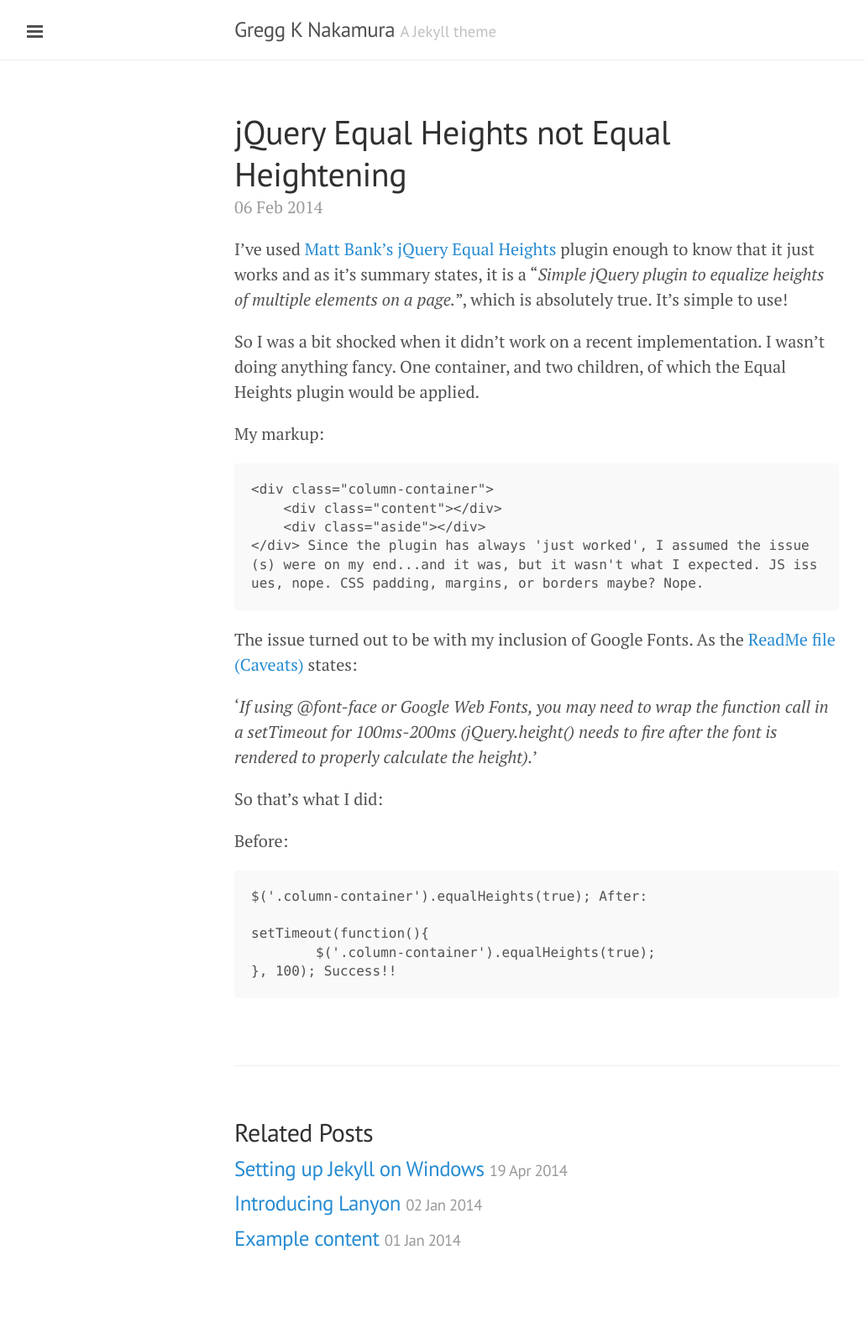
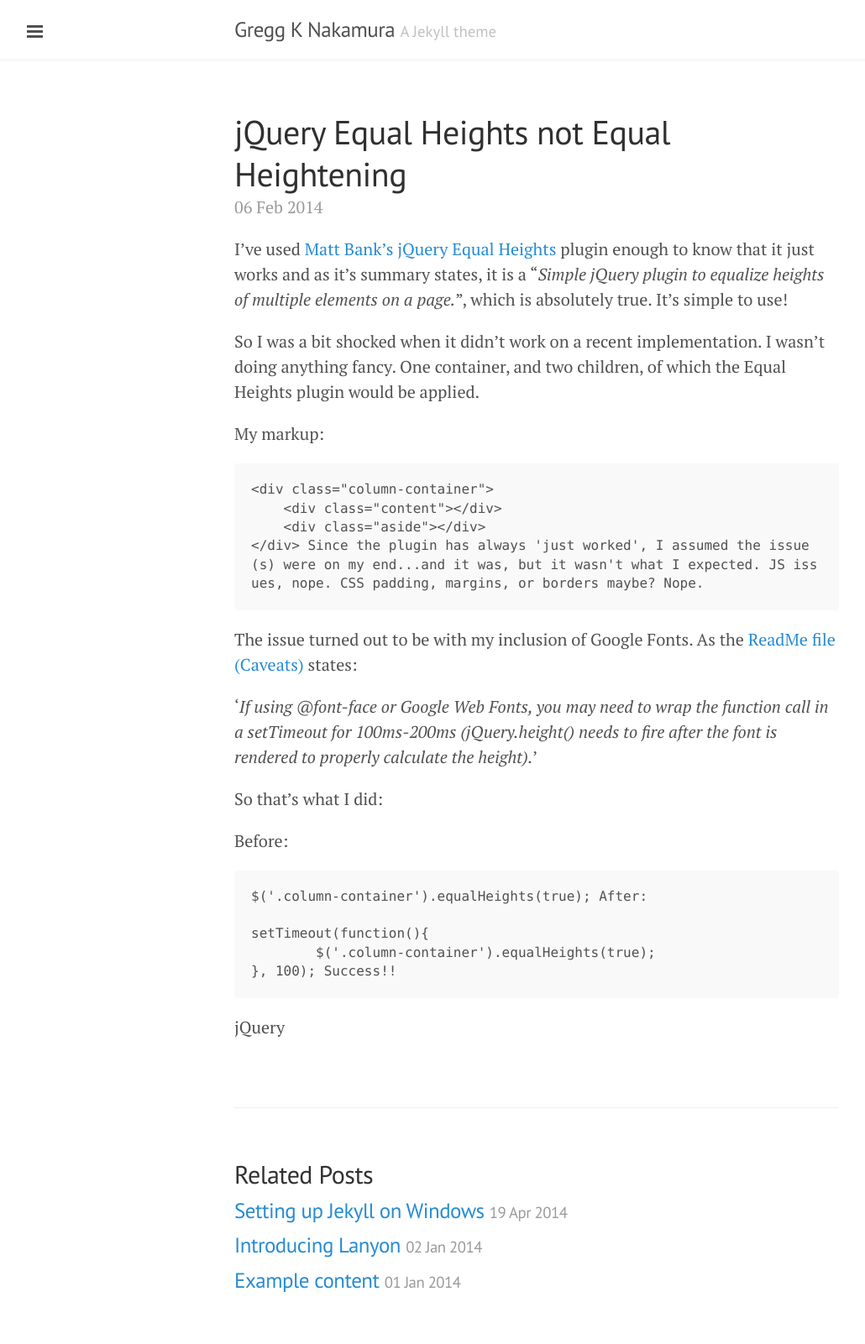
Before and after one commit to greggnakamura/greggnakamura.github.com, a Jekyll site: the page built from _posts/2014-02-06-jquery-equal-heights-not-equal-heightening.md, in a window 1280 px wide. Shown: the whole page at 84% size, without its empty margins (1-1031 px from the left). Built offline with Jekyll 4.4.1, drawn with Linux system fonts in a browser that asks for light colours; Markdown is read by kramdown in place of the engine named in the settings; before the commit the page ends 1551 px from its top, so only the background shows below that.

Commit message:
Adding tags

```diff
--- a/_layouts/post.html
+++ b/_layouts/post.html
@@ -6,6 +6,7 @@ layout: default
   <h1 class="post-title">{{ page.title }}</h1>
   <span class="post-date">{{ page.date | date_to_string }}</span>
   {{ content }}
+  {{ page.tags }}
 </div>
 
 <div class="related">
```
